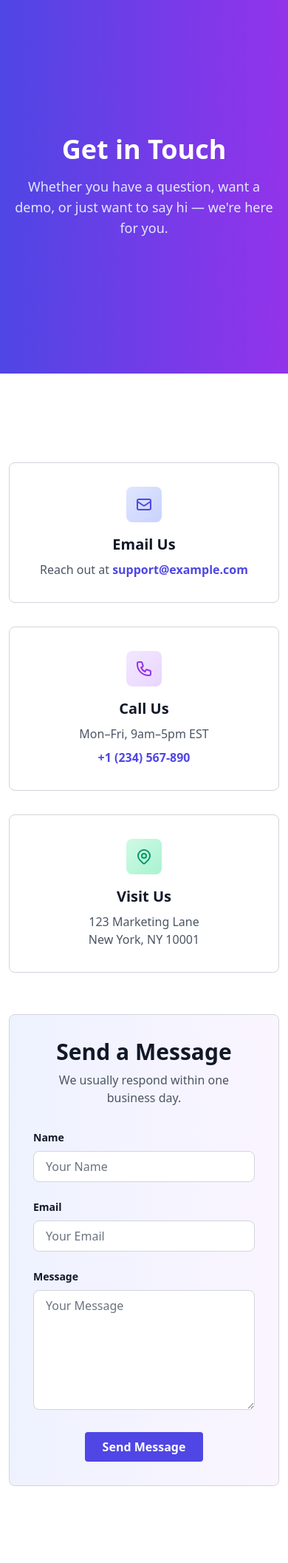
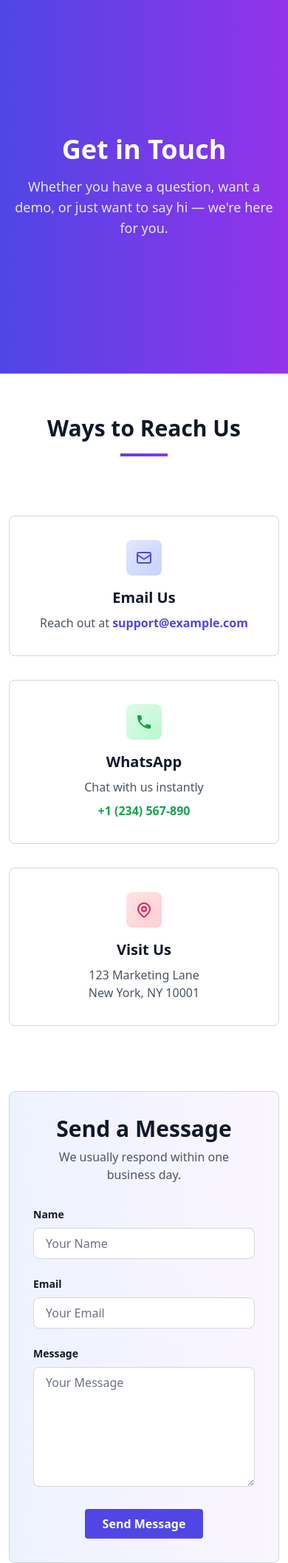
Before and after one commit to cooleymike/marketing, a Django app: page /contact/ in a window 390 px wide. Shown: the part 65-2178 px from the top of the page at 74% size. Before the commit the page ends 2074 px from the top, so only its background shows below. Run offline with Django 4.2, Linux system fonts and the light colour scheme; some libraries are stand-ins or nearby versions.

Commit message:
Feat: Added new text under hero area and updated phone to whatsapp (#31)
* Feat: Added new text under hero area and updated phone to whatsapp

* Fix: corrected the phone icon in the whatsapp svg

* Fix: restructure contact page layout for equal spacing between sections

```diff
--- a/core/templates/base.html
+++ b/core/templates/base.html
@@ -136,7 +136,7 @@
 {# Optional hero placeholder – child templates may override #}
 {% block hero %}{% endblock %}
 
-<main class="pt-16">
+<main class="pt-14">
     {% block content %}{% endblock %}
 </main>
 <script>
--- a/core/templates/contact.html
+++ b/core/templates/contact.html
@@ -13,9 +13,18 @@
 {% endblock %}
 
 {% block content %}
-<div class="max-w-7xl mx-auto px-3 sm:px-8 lg:px-8 py-14">
+<div class="flex flex-col gap-8">
 
-    {# Contact Methods #}
+    {# Ways to Reach Us Section #}
+    <div class="max-w-7xl mx-auto w-full px-3 sm:px-8 lg:px-8">
+        <div class="mb-12">
+            <h2 class="text-3xl font-bold text-gray-900 dark:text-white text-center">Ways to Reach Us</h2>
+            <div class="w-16 h-1 bg-gradient-to-r from-indigo-600 to-purple-600 mx-auto mt-4"></div>
+        </div>
+    </div>
+
+    {# Contact Methods Grid #}
+    <div class="max-w-7xl mx-auto w-full px-3 sm:px-8 lg:px-8">
         <div class="grid grid-cols-1 md:grid-cols-3 gap-8 mb-14">
 
             {# Email #}
@@ -31,22 +40,22 @@
                 </p>
             </div>
 
-        {# Phone #}
+            {# WhatsApp #}
             <div class="border border-gray-300 dark:border-gray-600 rounded-lg p-8 bg-white dark:bg-gray-800 hover:shadow-lg transition duration-200 text-center">
-            <div class="w-12 h-12 bg-gradient-to-br from-purple-100 to-purple-200 dark:from-purple-900 dark:to-purple-800 rounded-lg flex items-center justify-center mb-4 mx-auto">
-                <svg class="w-6 h-6 text-purple-600 dark:text-purple-300" fill="none" stroke="currentColor" viewBox="0 0 24 24">
-                    <path stroke-linecap="round" stroke-linejoin="round" stroke-width="2" d="M3 5a2 2 0 012-2h3.28a1 1 0 01.948.684l1.498 4.493a1 1 0 01-.502 1.21l-2.257 1.13a11.042 11.042 0 005.516 5.516l1.13-2.257a1 1 0 011.21-.502l4.493 1.498a1 1 0 01.684.949V19a2 2 0 01-2 2h-1C9.716 21 3 14.284 3 6V5z" />
+                <div class="w-12 h-12 bg-gradient-to-br from-green-100 to-green-200 dark:from-green-900 dark:to-green-800 rounded-lg flex items-center justify-center mb-4 mx-auto">
+                    <svg class="w-6 h-6 text-green-600 dark:text-green-300" fill="currentColor" viewBox="0 0 24 24">
+                        <path d="M20 15.5c-1.2 0-2.4-.2-3.6-.6-.3-.1-.7 0-1 .2l-2.2 2.2c-2.8-1.4-5.1-3.8-6.6-6.6l2.2-2.2c.3-.3.4-.7.2-1-.3-1.1-.5-2.3-.5-3.5 0-.6-.4-1-1-1H4c-.6 0-1 .4-1 1 0 9.4 7.6 17 17 17 .6 0 1-.4 1-1v-3.5c0-.6-.4-1-1-1z"/>
                     </svg>
                 </div>
-            <h3 class="text-xl font-bold text-gray-900 dark:text-white mb-2">Call Us</h3>
-            <p class="text-gray-600 dark:text-gray-300 mb-2">Mon–Fri, 9am–5pm EST</p>
-            <a href="tel:+1234567890" class="text-indigo-600 dark:text-indigo-400 hover:underline font-semibold">+1 (234) 567-890</a>
+                <h3 class="text-xl font-bold text-gray-900 dark:text-white mb-2">WhatsApp</h3>
+                <p class="text-gray-600 dark:text-gray-300 mb-2">Chat with us instantly</p>
+                <a href="https://wa.me/1234567890" target="_blank" class="text-green-600 dark:text-green-400 hover:underline font-semibold">+1 (234) 567-890</a>
             </div>
 
             {# Location #}
             <div class="border border-gray-300 dark:border-gray-600 rounded-lg p-8 bg-white dark:bg-gray-800 hover:shadow-lg transition duration-200 text-center">
-            <div class="w-12 h-12 bg-gradient-to-br from-emerald-100 to-emerald-200 dark:from-emerald-900 dark:to-emerald-800 rounded-lg flex items-center justify-center mb-4 mx-auto">
-                <svg class="w-6 h-6 text-emerald-600 dark:text-emerald-300" fill="none" stroke="currentColor" viewBox="0 0 24 24">
+                <div class="w-12 h-12 bg-gradient-to-br from-rose-100 to-rose-200 dark:from-rose-900 dark:to-rose-800 rounded-lg flex items-center justify-center mb-4 mx-auto">
+                    <svg class="w-6 h-6 text-rose-600 dark:text-rose-300" fill="none" stroke="currentColor" viewBox="0 0 24 24">
                         <path stroke-linecap="round" stroke-linejoin="round" stroke-width="2" d="M17.657 16.657L13.414 20.9a1.998 1.998 0 01-2.827 0l-4.244-4.243a8 8 0 1111.314 0z" />
                         <path stroke-linecap="round" stroke-linejoin="round" stroke-width="2" d="M15 11a3 3 0 11-6 0 3 3 0 016 0z" />
                     </svg>
@@ -59,8 +68,10 @@
             </div>
 
         </div>
+    </div>
 
     {# Contact Form Section #}
+    <div class="max-w-7xl mx-auto w-full px-3 sm:px-8 lg:px-8">
         <div class="border border-gray-300 dark:border-gray-600 rounded-lg p-8 md:p-12 bg-gradient-to-r from-indigo-50 to-purple-50 dark:from-indigo-900 dark:to-purple-900">
             <div class="max-w-2xl mx-auto">
                 <h2 class="text-3xl md:text-4xl font-bold text-gray-900 dark:text-white mb-2 text-center">
@@ -101,6 +112,7 @@
                 </form>
             </div>
         </div>
+    </div>
 
 </div>
 {% endblock %}
```
Lines whose indentation alone changed are shown as unchanged.
